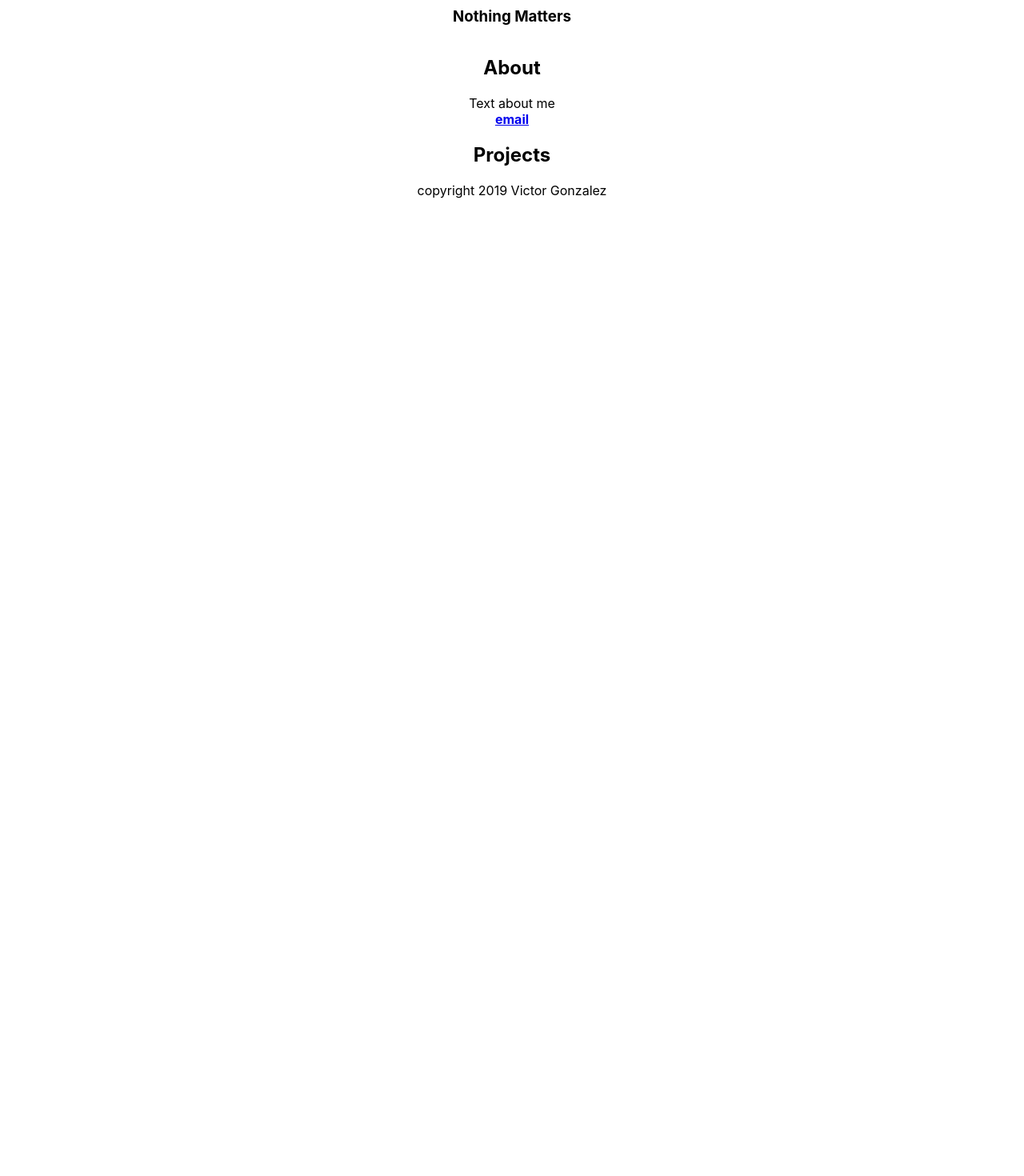
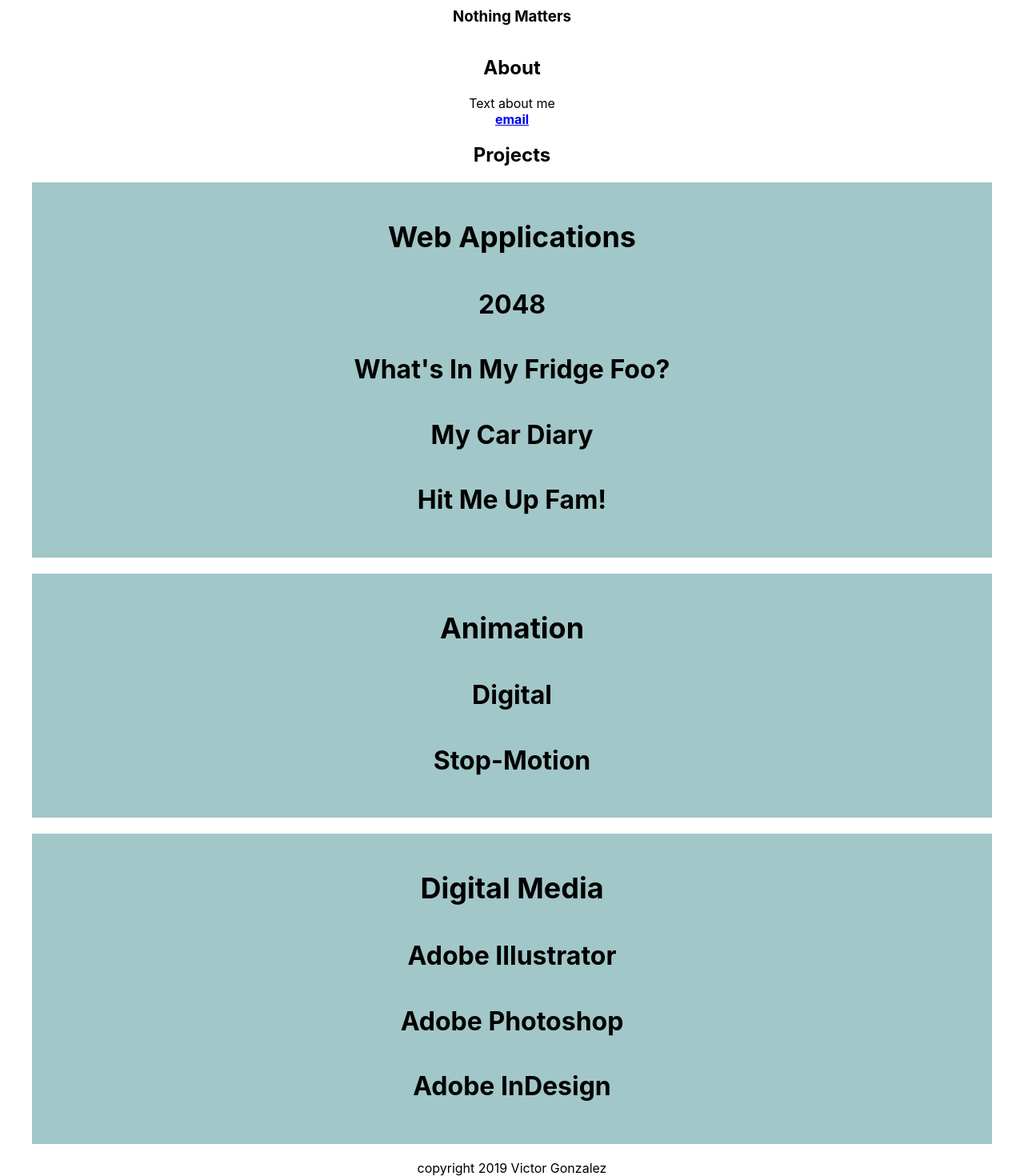
Before and after one commit to TimeForZeros/portfolio-react, a React (Create React App) app: page /Portfolio in a window 1280 px wide. Shown: the part 172-1642 px from the top of the page at 80% size. Before the commit the page ends 800 px from the top, so only its background shows below. Built offline with nearby package versions, Linux system fonts and the light colour scheme.

Commit message:
Project Sections Styling

```diff
--- a/src/components/Body/Body.jsx
+++ b/src/components/Body/Body.jsx
@@ -1,10 +1,11 @@
-import React from "react";
+import React from 'react';
 import About from "./About/About";
+import Portfolio from './Portfolio/Portfolio';
 import './Body.css';
 
 let Body = props => {
   return (
-    <div>
+    <div >
         <div className="item-container">
           <h1>{props.title}</h1>
           <h3> Nothing Matters</h3>
@@ -13,6 +14,7 @@ let Body = props => {
             <h2> About</h2>
             <About />
             <h2> Projects</h2>
+            <Portfolio />
         </section>
     </div>
   );
--- /dev/null
+++ b/src/components/Body/Portfolio/Portfolio.css
@@ -0,0 +1,26 @@
+.web-section {
+    padding: 10px;
+    margin: 20px 40px;
+    background-color: rgb(162, 199, 201);
+}
+
+.animation-section {
+    padding: 10px;
+    margin: 20px 40px;
+    background-color: rgb(162, 199, 201);
+}
+
+.digital-media-section {
+    padding: 10px;
+    margin: 20px 40px;
+    background-color: rgb(162, 199, 201);
+}
+
+.project-header {
+    font-size: 36px;
+}
+
+.project-title {
+    font-size: 32px;
+
+}
--- /dev/null
+++ b/src/components/Body/Portfolio/Portfolio.jsx
@@ -0,0 +1,33 @@
+import React from "react";
+import "./Portfolio.css";
+
+let Portfolio = () => {
+  return (
+    <div>
+      <section className='web-section'>
+        <h3 className="project-header">Web Applications</h3>
+        <h4 className='project-title'>2048</h4>
+        <h4 className='project-title'>What's In My Fridge Foo?</h4>
+        <h4 className='project-title'>My Car Diary</h4>
+        <h4 className='project-title'>Hit Me Up Fam!</h4>
+      </section>
+
+      <section className='animation-section'>
+        <h3 className="project-header">Animation</h3>
+        <h4 className='project-title'>Digital</h4>
+        <h4 className='project-title'>Stop-Motion</h4>
+      </section>
+
+      <section className='digital-media-section'>
+        <h3 className="project-header">Digital Media</h3>
+        <h4 className='project-title'>Adobe Illustrator</h4>
+        <h4 className='project-title'>Adobe Photoshop</h4>
+        <h4 className='project-title'>Adobe InDesign</h4>
+      </section>
+
+
+    </div>
+  );
+};
+
+export default Portfolio;
```
